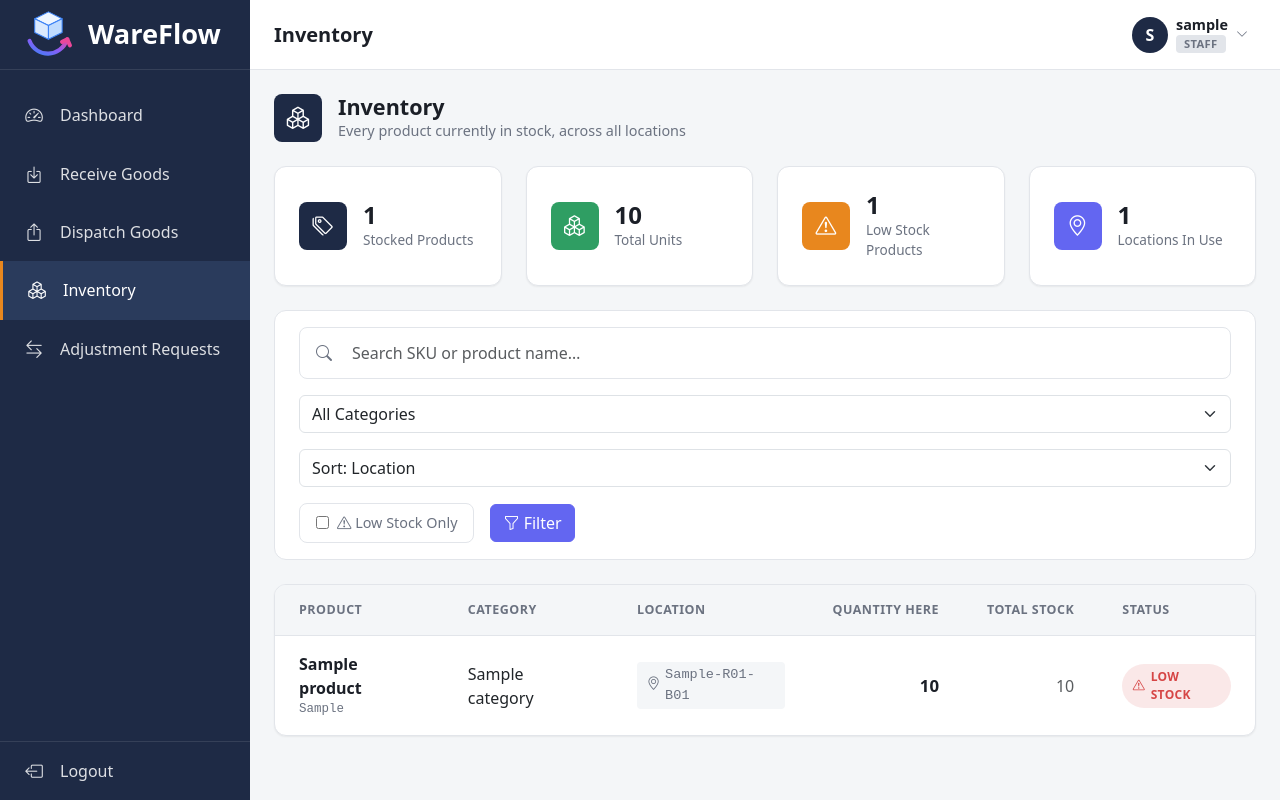
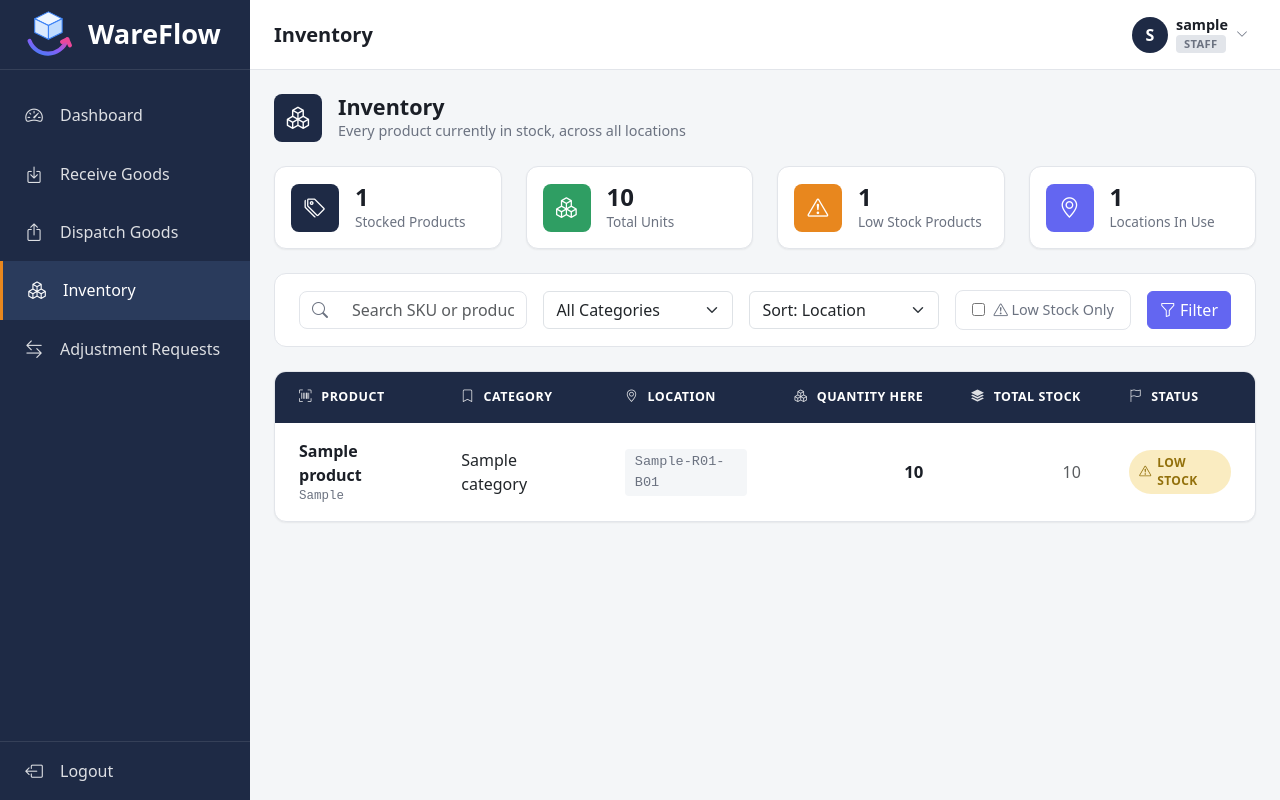
Before and after one commit to NyanHtetMyat/WareFlow, a Django app: page /warehouse/inventory/ in a window 1280 px wide. Run offline with Django 5.2, Linux system fonts and the light colour scheme; a user stored in the database is signed in; tables that the repository leaves empty hold one stand-in row (values such as "Sample post").

Commit message:
Minor Commit: Modified filter form layout, visual theme changes and other general improvements to Inventory Page. Removed the default ugly lightblue background on input fields when suggested by browser.

```diff
--- /dev/null
+++ b/static/css/base.css
@@ -0,0 +1,24 @@
+/*
+ * base.css
+ * ─────────────────────────────────────────────
+ * Global, cross-cutting resets that apply site-wide — not scoped
+ * to any one component or page. First entry: neutralizing the
+ * browser's native autofill styling.
+ */
+
+/* Chrome/Edge paint autofilled inputs with a hardcoded light-blue
+   background that ignores normal CSS background-color rules — the
+   only reliable override is this huge inset box-shadow trick (it
+   visually "paints over" the browser's autofill color with your
+   own), paired with a very long background-color transition delay
+   so the browser's own repaint never becomes visible. This affects
+   every text/email/password input across the whole project, which
+   is why it lives here in base.css rather than in one component's
+   section. */
+input:-webkit-autofill,
+input:-webkit-autofill:hover,
+input:-webkit-autofill:focus {
+    -webkit-box-shadow: 0 0 0 1000px var(--color-surface) inset !important;
+    -webkit-text-fill-color: var(--color-text) !important;
+    transition: background-color 5000s ease-in-out 0s;
+}
--- a/static/css/components.css
+++ b/static/css/components.css
@@ -361,6 +361,15 @@
     color: var(--color-danger);
 }
 
+.status-badge--warning {
+    /* Deliberately a distinct yellow, not the same amber used for
+       PENDING elsewhere — those are two different concepts
+       (awaiting review vs. a stock-level warning) and shouldn't
+       share one color just because both are "in the warm family." */
+    background-color: rgba(234, 178, 8, 0.25);
+    color: #92700B;
+}
+
 /* ═══════════════════ QUANTITY CHANGE BADGE ═══════════════════ */
 /* Shows a signed adjustment amount with direction-coded color.
    Used on both the Staff submission page and the Manager review
@@ -542,7 +551,7 @@
     background-color: var(--color-surface);
     border: 1px solid var(--color-border);
     border-radius: var(--radius-lg);
-    padding: var(--space-lg);
+    padding: var(--space-md);
     box-shadow: var(--shadow-sm);
 }
 
@@ -595,18 +604,34 @@
     gap: var(--space-md);
 }
 
+/* Search grows to fill remaining space; everything else below gets
+   a fixed-ish width instead of Bootstrap's default 100%, which was
+   forcing every control onto its own row. On narrow screens,
+   flex-wrap alone (no JS) lets these naturally drop to multiple
+   rows — no separate "mobile collapsed" state needed. */
 .search-input-group {
     display: flex;
     align-items: center;
-    gap: var(--space-sm);
-    flex: 1 1 240px;
+    flex: 1 1 220px;
+    min-width: 180px;
     border: 1px solid var(--color-border);
     border-radius: var(--radius-md);
-    padding: 0.45rem var(--space-md);
+}
+
+.list-filter-form select.form-select {
+    width: auto;
+    flex: 0 1 190px;
+    min-width: 150px;
+}
+
+.filter-toggle,
+.list-filter-form .btn {
+    flex-shrink: 0;
 }
 
 .search-input-group i {
     color: var(--color-text-muted);
+    padding: 0 0.75rem 0 0.75rem;
 }
 
 .search-input-group input {
--- a/static/css/tables.css
+++ b/static/css/tables.css
@@ -29,14 +29,24 @@
 .wf-table thead th {
     text-align: left;
     padding: var(--space-md) var(--space-lg);
-    background-color: var(--color-bg);
-    color: var(--color-text-muted);
+    /* Was --color-bg, the same grey as the page background — the
+       header didn't read as important. Primary navy ties it back
+       to the sidebar's own brand color instead of introducing a
+       new one, and gives the table the visual weight it should
+       have as the page's main focus. */
+    background-color: var(--color-primary);
+    color: var(--color-text-inverse);
     font-size: 0.78rem;
     font-weight: 700;
     text-transform: uppercase;
     letter-spacing: 0.04em;
-    border-bottom: 1px solid var(--color-border);
+    border-bottom: none;
     white-space: nowrap;
+}
+
+.wf-table thead th i {
+    margin-right: 0.35rem;
+    opacity: 0.85;
 }
 
 .wf-table tbody td {
--- a/templates/base.html
+++ b/templates/base.html
@@ -16,6 +16,7 @@
 
     <!-- WareFlow design system (order matters: variables must load first) -->
     <link rel="stylesheet" href="{% static 'css/variables.css' %}">
+    <link rel="stylesheet" href="{% static 'css/base.css' %}">
     <link rel="stylesheet" href="{% static 'css/dashboard.css' %}">
     <link rel="stylesheet" href="{% static 'css/components.css' %}">
     <link rel="stylesheet" href="{% static 'css/forms.css' %}">
--- a/templates/warehouse/inventory_list.html
+++ b/templates/warehouse/inventory_list.html
@@ -64,12 +64,12 @@
         <table class="wf-table">
             <thead>
                 <tr>
-                    <th>Product</th>
-                    <th>Category</th>
-                    <th>Location</th>
-                    <th class="text-end">Quantity Here</th>
-                    <th class="text-end">Total Stock</th>
-                    <th>Status</th>
+                    <th><i class="bi bi-upc-scan" aria-hidden="true"></i> Product</th>
+                    <th><i class="bi bi-bookmark" aria-hidden="true"></i> Category</th>
+                    <th><i class="bi bi-geo-alt" aria-hidden="true"></i> Location</th>
+                    <th class="text-end"><i class="bi bi-boxes" aria-hidden="true"></i> Quantity Here</th>
+                    <th class="text-end"><i class="bi bi-stack" aria-hidden="true"></i> Total Stock</th>
+                    <th><i class="bi bi-flag" aria-hidden="true"></i> Status</th>
                 </tr>
             </thead>
             <tbody>
@@ -80,12 +80,12 @@
                         <div class="wf-table-product-sku">{{ row.product.sku }}</div>
                     </td>
                     <td>{{ row.product.category.name }}</td>
-                    <td><span class="location-chip"><i class="bi bi-geo-alt" aria-hidden="true"></i> {{ row.location }}</span></td>
+                    <td><span class="location-chip">{{ row.location }}</span></td>
                     <td class="text-end wf-table-quantity">{{ row.quantity }}</td>
                     <td class="text-end text-muted">{{ row.product_total }}</td>
                     <td>
                         {% if row.is_low_stock %}
-                            <span class="status-badge status-badge--rejected"><i class="bi bi-exclamation-triangle" aria-hidden="true"></i> Low Stock</span>
+                            <span class="status-badge status-badge--warning"><i class="bi bi-exclamation-triangle" aria-hidden="true"></i> Low Stock</span>
                         {% else %}
                             <span class="status-badge status-badge--approved"><i class="bi bi-check-circle" aria-hidden="true"></i> OK</span>
                         {% endif %}
--- a/warehouse/views.py
+++ b/warehouse/views.py
@@ -241,7 +241,7 @@ def inventory_list(request):
         row.product_total = product_totals.get(row.product_id, 0)
         row.is_low_stock = row.product_id in low_stock_product_ids
 
-    paginator = Paginator(inventory_rows, 20)
+    paginator = Paginator(inventory_rows, 10)
     page_obj = paginator.get_page(request.GET.get('page'))
 
     # Preserves search/filter/sort when clicking a pagination link —
```
